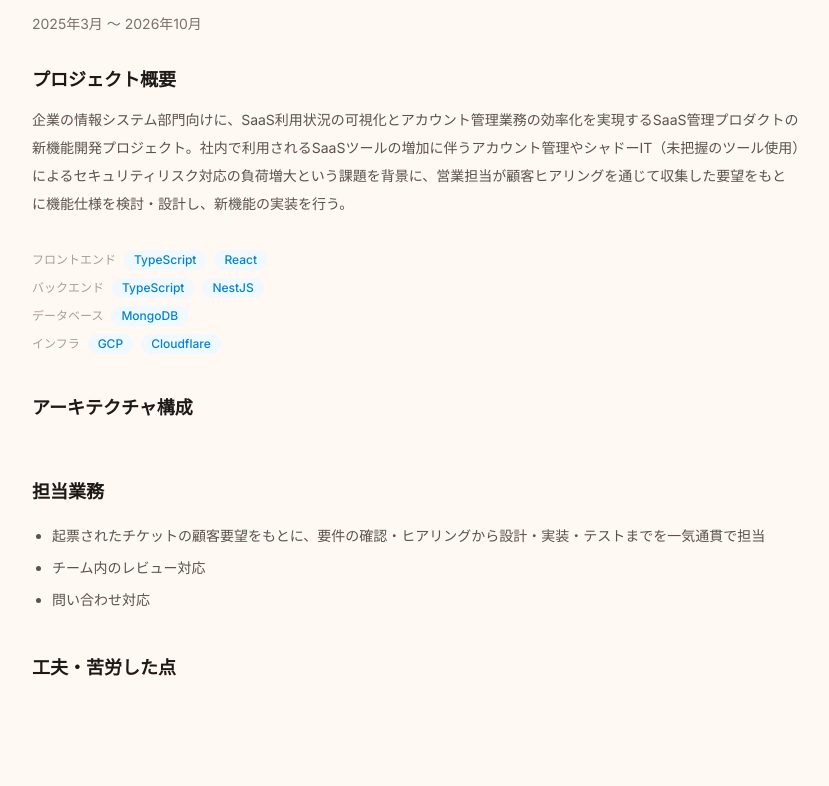
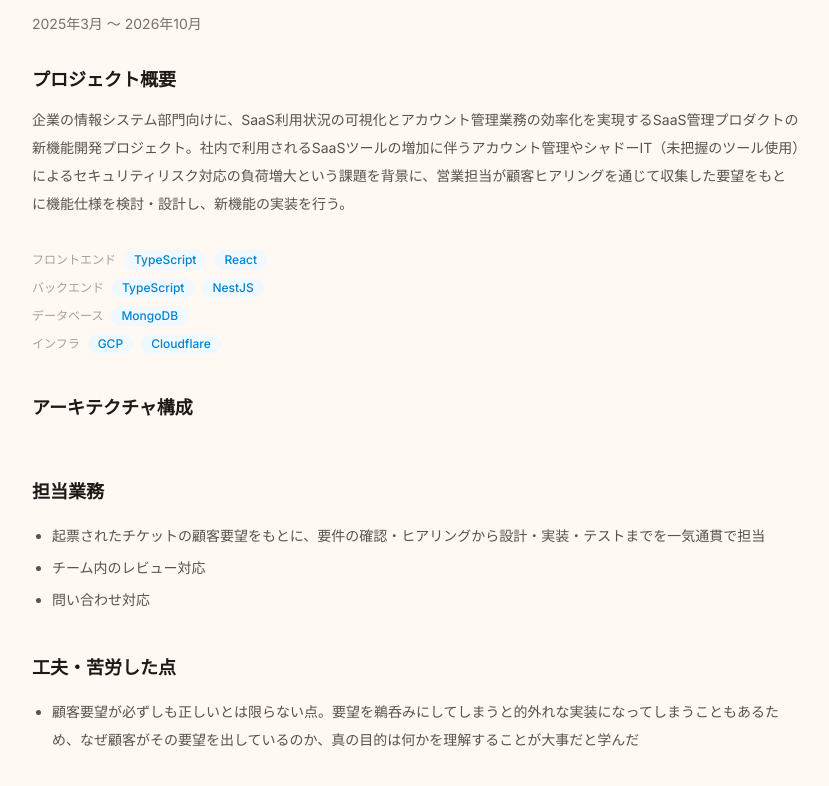
Before and after one commit to daikiku10/bayan-top-page, a Next.js app: page /engagements/4 in a window 1280 px wide. Shown: the part 214-1000 px from the top of the page, without its empty margins (224-1053 px from the left). Built offline with nearby package versions, Linux system fonts and the light colour scheme.

Commit message:
工夫・苦労した点に顧客要望の本質理解に関する学びを追加
Co-Authored-By: Claude Sonnet 5 <noreply@anthropic.com>
Claude-Session: https://claude.ai/code/session_018wHKcbx69EeUKcVAAEvZBr

```diff
--- a/src/data/engagements.ts
+++ b/src/data/engagements.ts
@@ -27,7 +27,9 @@ export const engagements: Engagement[] = [
     challenges: [
       {
         label: "",
-        items: [],
+        items: [
+          "顧客要望が必ずしも正しいとは限らない点。要望を鵜呑みにしてしまうと的外れな実装になってしまうこともあるため、なぜ顧客がその要望を出しているのか、真の目的は何かを理解することが大事だと学んだ",
+        ],
       },
     ],
     architecture: {
```
